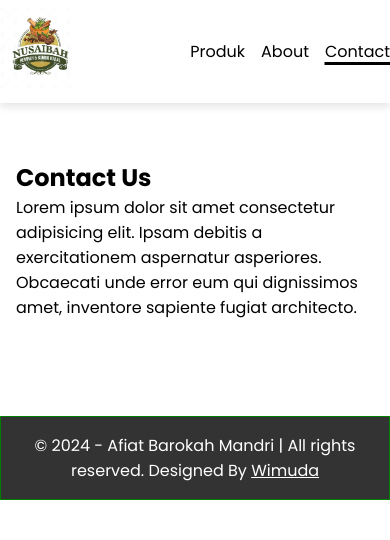
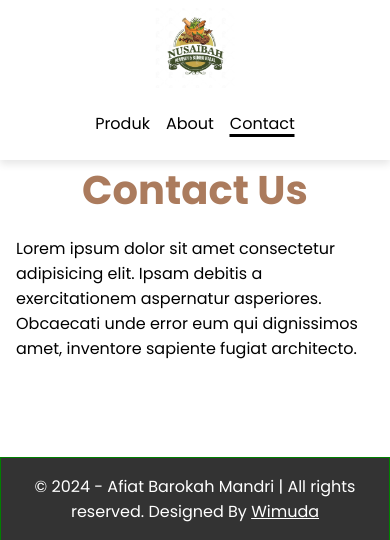
Before and after one commit to daffaliefalza/nusaibah, a PHP site: page /kontak.html in a window 390 px wide. Shown: the top 540 px of the page. Run offline with PHP 8.4, Linux system fonts and the light colour scheme.

Commit message:
responsive

```diff
--- a/css/home.css
+++ b/css/home.css
@@ -1,6 +1,6 @@
 /* Main Section */
 
-main h1 {
+.container h1 {
   text-align: center;
   font-size: 2.5rem;
   color: #ab7b5d;
@@ -80,3 +80,28 @@ main p {
 .product .order:hover {
   background-color: #84593e;
 }
+
+@media (max-width: 768px) {
+  main {
+    margin-top: 5rem;
+  }
+  nav {
+    padding-bottom: 1rem;
+  }
+
+  nav .container {
+    flex-direction: column;
+  }
+
+  .product-wrapper {
+    grid-template-columns: 1fr;
+  }
+
+  .product img {
+    width: 90%;
+    margin-inline: auto;
+  }
+}
+
+@media (max-width: 500px) {
+}
--- a/kontak.html
+++ b/kontak.html
@@ -6,6 +6,7 @@
     <title>Document</title>
 
     <link rel="stylesheet" href="css/default.css" />
+    <link rel="stylesheet" href="css/home.css" />
 
     <style>
       footer {
@@ -39,7 +40,7 @@
 
     <section class="contact">
       <div class="container">
-        <h2>Contact Us</h2>
+        <h1>Contact Us</h1>
         <p>
           Lorem ipsum dolor sit amet consectetur adipisicing elit. Ipsam debitis
           a exercitationem aspernatur asperiores. Obcaecati unde error eum qui
```
